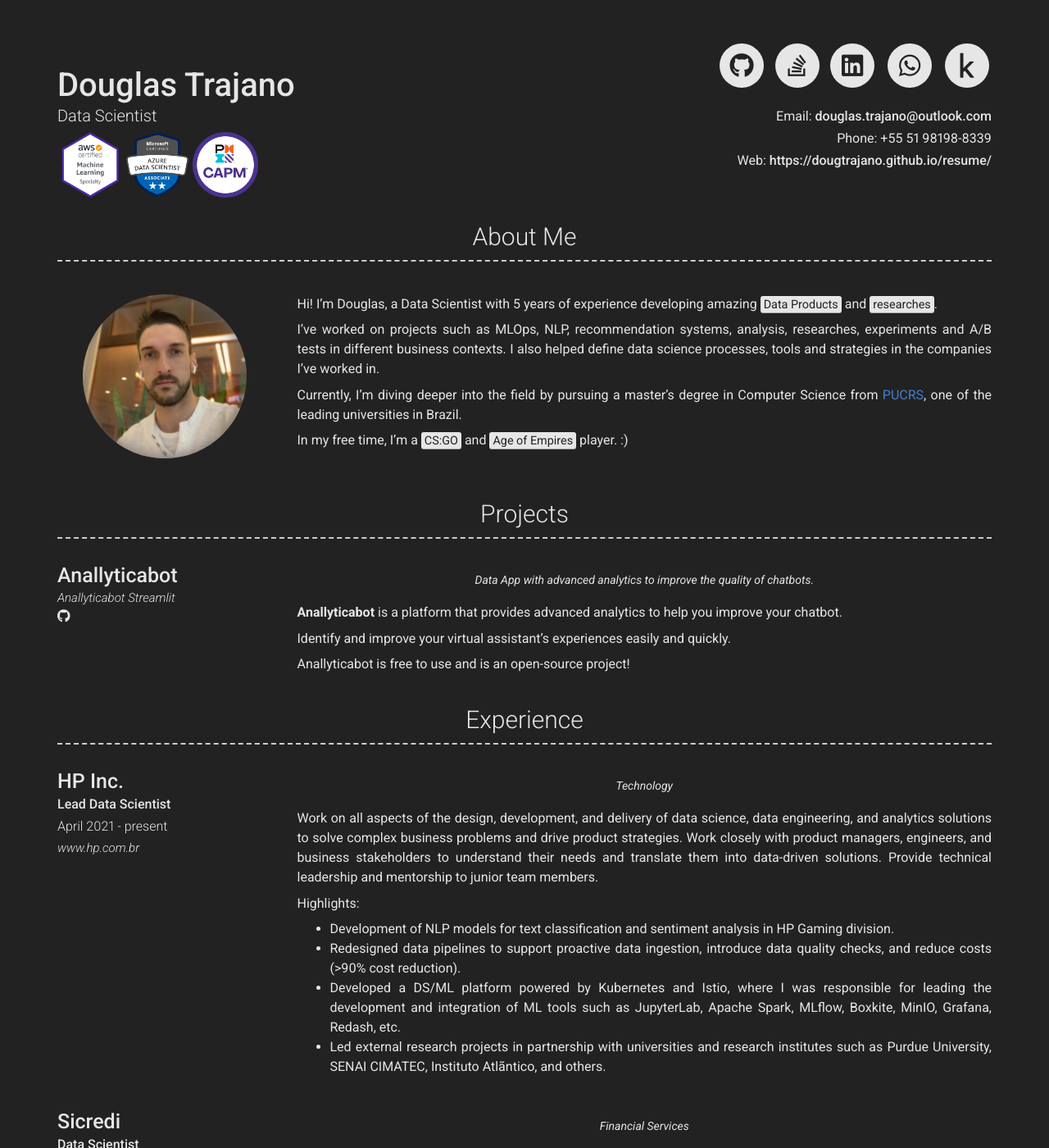
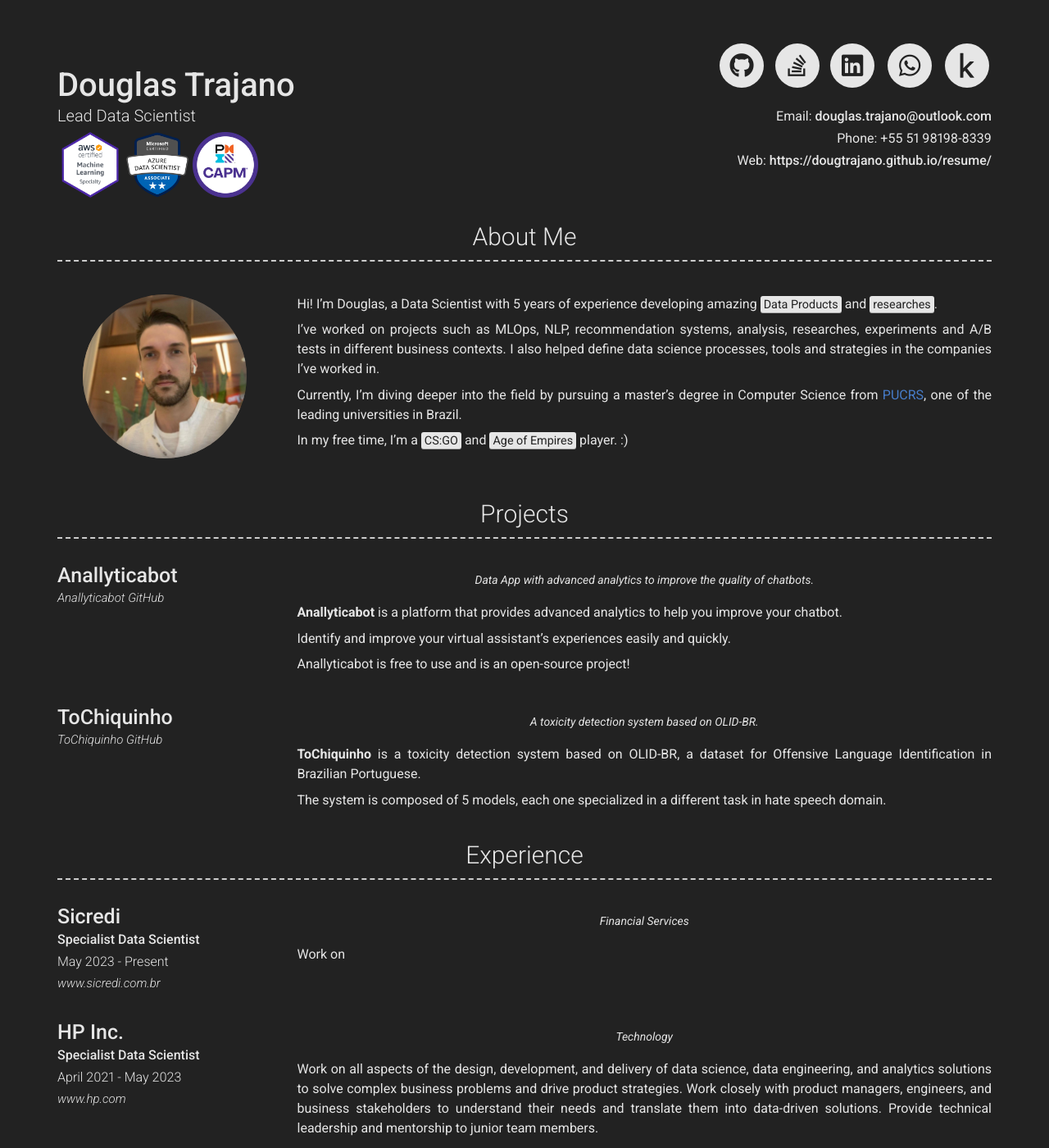
Before and after one commit to DougTrajano/resume, a Jekyll site: the page built from index.md, in a window 1280 px wide and 1400 px high. Shown: the whole window at 82% size. Built offline with Jekyll 4.4.1, drawn with Linux system fonts in a browser that asks for light colours; nearby versions of some CDN libraries; some of the changed text lies outside the part shown.

Commit message:
Update resume

```diff
--- a/_config.yml
+++ b/_config.yml
@@ -7,7 +7,7 @@ version: 2
 
 # Personal info
 name: Douglas Trajano
-title: Data Scientist
+title: Lead Data Scientist
 email: douglas.trajano@outlook.com
 # email_title: Email (Email title override)
 phone: +55 51 98198-8339
@@ -64,14 +64,10 @@ content:
   - title: Projects # Title for the section
     layout: list # Type of content section (list/text)
     content:
-      - layout: left
-        title: Anallyticabot
-        link: https://share.streamlit.io/dougtrajano/anallyticabot/anallyticabot.py
-        link_text: Anallyticabot Streamlit
-        additional_links:
-          - title: DougTrajano/anallyticabot
-            icon: fab fa-github
-            url: https://github.com/DougTrajano/anallyticabot
+      - title: Anallyticabot
+        link: https://github.com/DougTrajano/anallyticabot
+        link_text: Anallyticabot GitHub
+        layout: left
         quote: >
           Data App with advanced analytics to improve the quality of chatbots.
         description: |
@@ -81,16 +77,35 @@ content:
 
           Anallyticabot is free to use and is an open-source project!
 
+      - title: ToChiquinho
+        link: https://github.com/DougTrajano/ToChiquinho
+        link_text: ToChiquinho GitHub
+        layout: left
+        quote: >
+          A toxicity detection system based on OLID-BR.
+        description: |
+          **ToChiquinho** is a toxicity detection system based on OLID-BR, a dataset for Offensive Language Identification in Brazilian Portuguese.
+
+          The system is composed of 5 models, each one specialized in a different task in hate speech domain.
+
   - title: Experience
     layout: list
     content:
       - layout: left
+        title: Sicredi
+        sub_title: Specialist Data Scientist
+        caption: May 2023 - Present
+        link: www.sicredi.com.br
+        quote: Financial Services
+        description: |
+          Work on
+
+      - layout: left
         title: HP Inc.
-        sub_title: Lead Data Scientist
-        caption: April 2021 - present
-        link: www.hp.com.br
-        quote: >
-          Technology
+        sub_title: Specialist Data Scientist
+        caption: April 2021 - May 2023
+        link: www.hp.com
+        quote: Technology
         description: |
           Work on all aspects of the design, development, and delivery of data science, data engineering, and analytics solutions to solve complex business problems and drive product strategies. Work closely with product managers, engineers, and business stakeholders to understand their needs and translate them into data-driven solutions. Provide technical leadership and mentorship to junior team members.
 
@@ -106,8 +121,7 @@ content:
         sub_title: Data Scientist
         caption: January 2019 - April 2021
         link: www.sicredi.com.br
-        quote: >
-          Financial Services
+        quote: Financial Services
         description: |
           Development of data science solutions for customer service in conversational channels such as WhatsApp and WebChat, working throughout the entire life cycle (design, development, deployment, and support).
 
@@ -123,8 +137,7 @@ content:
         sub_title: Expert Data Scientist
         caption: August 2020 - present
         link: www.cognitivo.ai
-        quote: >
-          Technology
+        quote: Technology
         description: |
           Project-based work to develop and support machine learning enabled solutions for companies in different markets and contexts.
 
@@ -135,8 +148,7 @@ content:
         sub_title: IT Process Analyst
         caption: July 2018 - January 2019
         link: www.tivit.com.br
-        quote: >
-          Technology
+        quote: Technology
         description: | # this will include new lines to allow paragraphs
           Chatbot developer contracted to Sicredi project. Development of intents, entities, and conversational flows in IBM Watson Assistant.
 
@@ -151,9 +163,8 @@ content:
         title: Dell
         sub_title: IT Tech Support Specialist
         caption: April 2015 - July 2018
-        #link: www.dell.com
-        quote: >
-          Technology
+        link: www.dell.com
+        quote: Technology
         description: | # this will include new lines to allow paragraphs
           As a Tech Support Specialist, I was responsible for managing service queues and workflows using Sprinklr, a Social CRM tool, for social media teams distributed in Latin America (Brazil, Costa Rica, and Panama). I also developed dashboards and reports for executives and managers, keeping them informed about the performance of the teams.
 
@@ -166,10 +177,10 @@ content:
           - Created automated workflows in Sprinklr to distribute and escalate incidents across global teams.
 
       - layout: left
-        #title: Dell
+        # title: Dell
         sub_title: IT Tech Support Associate
         caption: July 2012 - March 2015
-        link: www.dell.com
+        # link: www.dell.com
         description: | # this will include new lines to allow paragraphs
           As a Tech Support Associate, I provide technical support and customer care for Dell products, working on executive escalations of complex issues and sensitive cases to Dell’s brand image. I also worked throughout the refund and exchange process for Dell products.
 
@@ -260,8 +271,9 @@ content:
   - title: Certifications
     layout: text
     content: | # this will include new lines to allow paragraphs
+      - AWS Certified Machine Learning - Specialty <mark>AWS</mark>
       - Microsoft Certified: Azure Data Scientist Associate <mark>Azure Cloud</mark>
-      - AWS Certified Machine Learning - Specialty <mark>AWS</mark>
+      - Databricks Certified Machine Learning Professional <mark>Databricks</mark>
       - Certified Associate in Project Management (CAPM)® <mark>PMI</mark>
       - ITIL® Foundation Certificate in IT Service Management <mark>EXIN</mark>
       - MCP (70-687) - Configuring Windows 8.1 <mark>Microsoft</mark>
```
